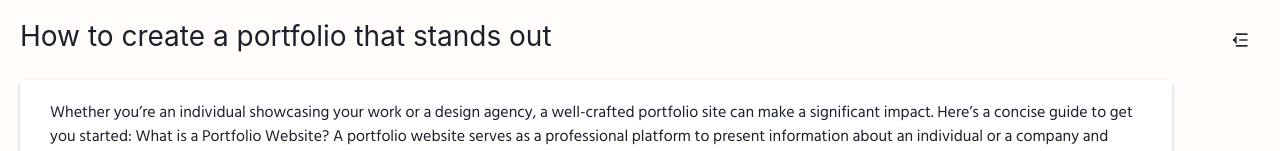
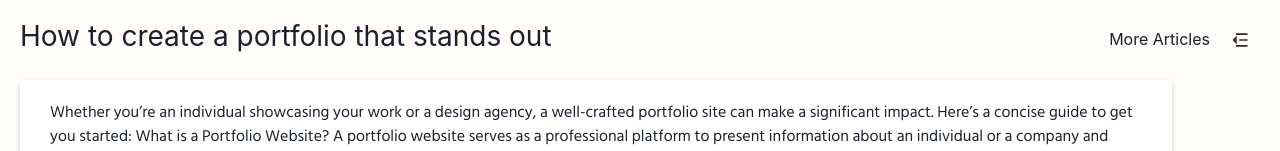
Before and after one commit to xetadeveloper/portfolio-v2, a Next.js app: page /thoughts/1 in a window 1280 px wide. Shown: the top 151 px of the page. Built offline with nearby package versions, Linux system fonts and the light colour scheme; a web font is replaced by a local one.

Commit message:
fix: add label to more articles listing

```diff
--- a/src/pages/thoughts/[article].tsx
+++ b/src/pages/thoughts/[article].tsx
@@ -41,6 +41,10 @@ export default function Article(props: ArticleProps) {
                     {article.title}
                 </Heading>
 
+                <Flex alignItems="center" gap="10px">
+                    <Heading fontWeight="400" display={{ base: 'none', md: 'initial' }}>
+                        More Articles
+                    </Heading>
                     <Popover placement="left-start">
                         <PopoverTrigger>
                             <Button
@@ -62,7 +66,8 @@ export default function Article(props: ArticleProps) {
                             <PopoverCloseButton border="none" as={Button} height="30px" width="30px" minWidth="auto" />
 
                             <PopoverBody as={Stack} bg="#fff" gap="20px" padding="0">
-                            <Heading fontWeight="400">Other articles</Heading>
+                                <Heading fontWeight="400">More Articles</Heading>
+
                                 <Stack gap="20px" height="450px" overflow="auto">
                                     {articlesList.slice(0, 5).map((article, index) => (
                                         <Link
@@ -88,6 +93,7 @@ export default function Article(props: ArticleProps) {
                             </PopoverBody>
                         </PopoverContent>
                     </Popover>
+                </Flex>
             </Flex>
 
             <Stack
```
Lines whose indentation alone changed are shown as unchanged.
